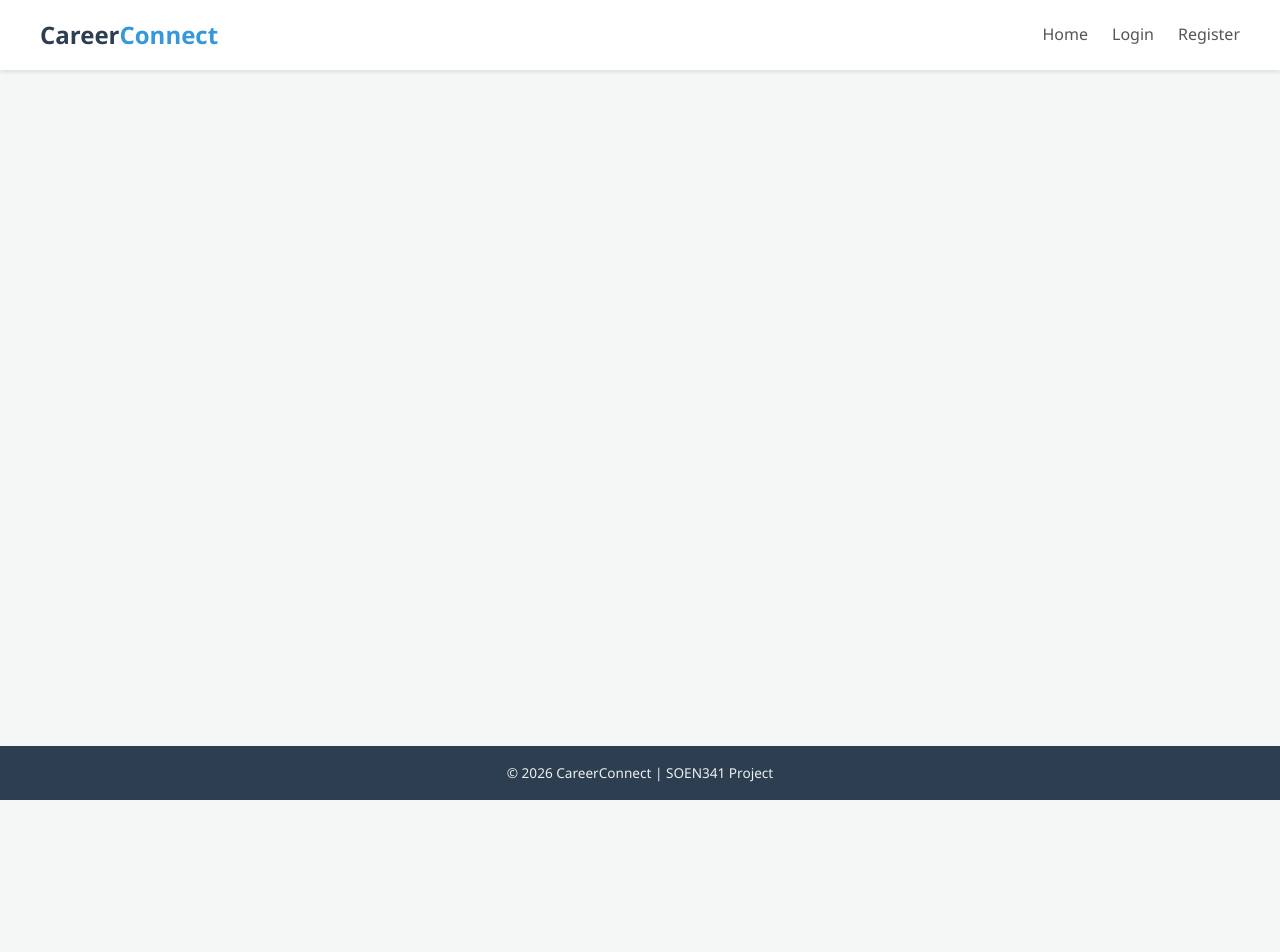
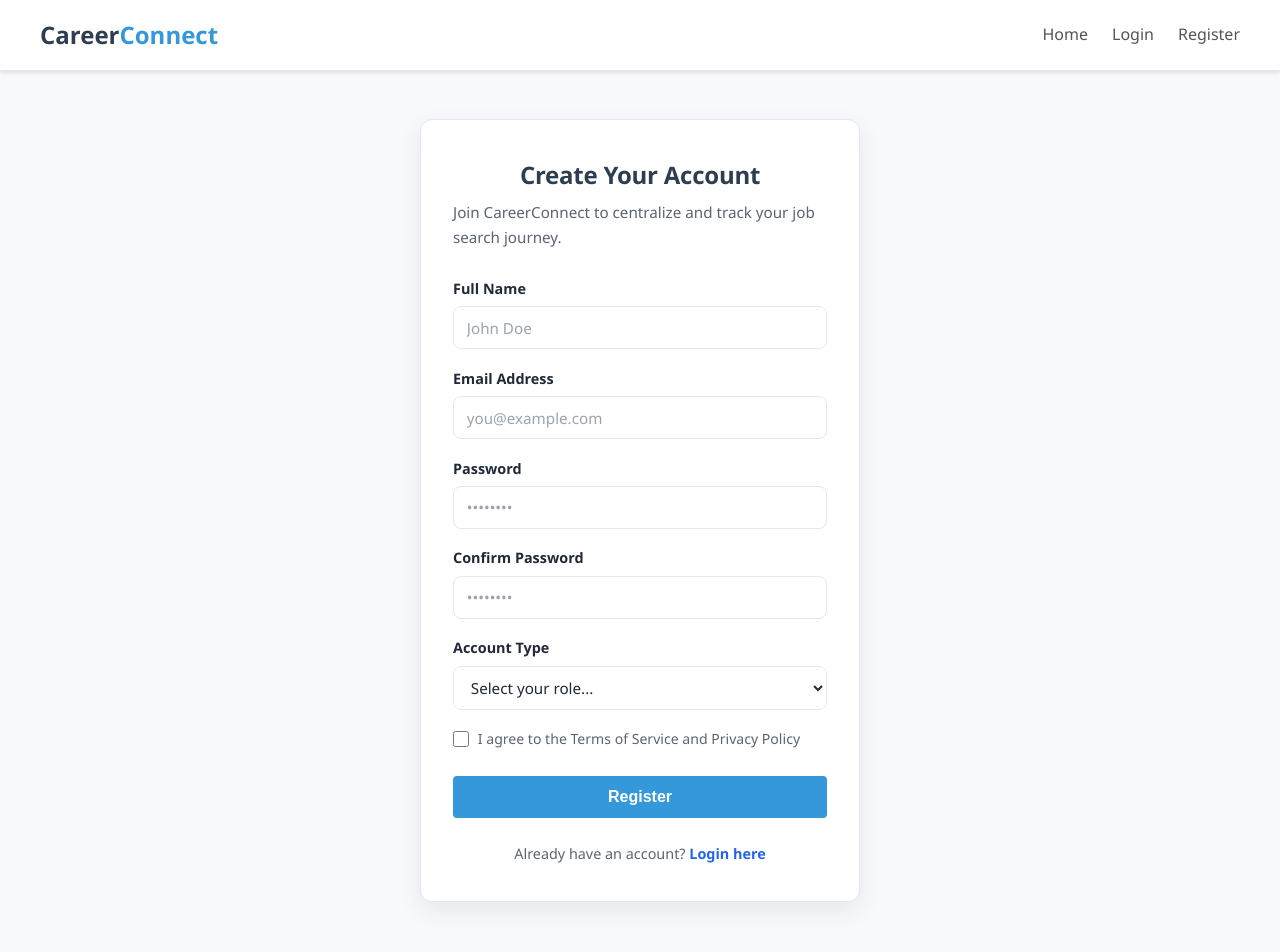
Before and after one commit to careerConnectLabSJ3/careerConnectLabSJ3, a React (Vite) app in the folder src/client/: page /register in a window 1280 px wide. Shown: the top 952 px of the page. Before the commit the page ends 800 px from the top, so only its background shows below. Built offline with nearby package versions, Linux system fonts and the light colour scheme.

Commit message:
Create Register component using existing register.html code.

```diff
--- a/src/client/App.jsx
+++ b/src/client/App.jsx
@@ -4,6 +4,7 @@ import './css/style.css';
 import Header from './components/Header'
 import Welcome from './components/Welcome'
 import Login from "./components/Login";
+import Register from "./components/Register";
 
 
 function App() {
@@ -14,7 +15,7 @@ function App() {
         <Routes>
           <Route path="/" element={<Welcome/>}/>
           <Route path="/login" element={<Login/>}/>
-
+          <Route path="/register" element={<Register/>} />
         </Routes>
       </main>
       <footer>
--- a/src/client/components/Header.jsx
+++ b/src/client/components/Header.jsx
@@ -15,7 +15,7 @@ export default function Header() {
           <div className="site-nav-links">
             <Link to="/">Home</Link>
             <Link to="/login">Login</Link>
-            <a href="/register">Register</a>
+            <Link to="/register">Register</Link>
           </div>
         </div>
       </nav>
--- /dev/null
+++ b/src/client/components/Register.jsx
@@ -0,0 +1,53 @@
+import '../css/register.css';
+
+export default function Register(){
+  return(
+    <section class="auth-container">
+      <div class="auth-card">
+            <h2>Create Your Account</h2>
+            <p class="subtitle">Join CareerConnect to centralize and track your job search journey.</p>
+
+            <form action="/register" method="POST" class="auth-form" novalidate>
+                <div class="form-group">
+                    <label for="fullname">Full Name</label>
+                    <input type="text" id="fullname" name="name" placeholder="John Doe" autocomplete="name" required/>
+                </div>
+
+                <div class="form-group">
+                    <label for="email">Email Address</label>
+                    <input type="email" id="email" name="email" placeholder="you@example.com" autocomplete="email"/>
+                </div>
+
+                <div class="form-group">
+                    <label for="password">Password</label>
+                    <input type="password" id="password" name="password" placeholder="••••••••" autocomplete="new-password"/>
+                </div>
+
+                <div class="form-group">
+                    <label for="confirm-password">Confirm Password</label>
+                    <input type="password" id="confirm-password" name="confirm-password" placeholder="••••••••" autocomplete="new-password"/>
+                </div>
+
+                <div class="form-group">
+                    <label for="role">Account Type</label>
+                    <select id="role" name="role">
+                        <option value="" disabled selected>Select your role...</option>
+                        <option value="job_seeker">Job Seeker</option>
+                        <option value="recruiter">Recruiter</option>
+                    </select>
+                 </div>
+                <div class="form-group terms">
+                    <input type="checkbox" id="terms" name="terms"/>
+                    <label for="terms">I agree to the Terms of Service and Privacy Policy</label>
+                </div>
+
+                <button type="submit" class="btn-primary">Register</button>
+            </form>
+
+            <p class="auth-footer">
+                Already have an account? <a href="/login">Login here</a>
+            </p>
+        </div>
+    </section>
+  );
+}
```
